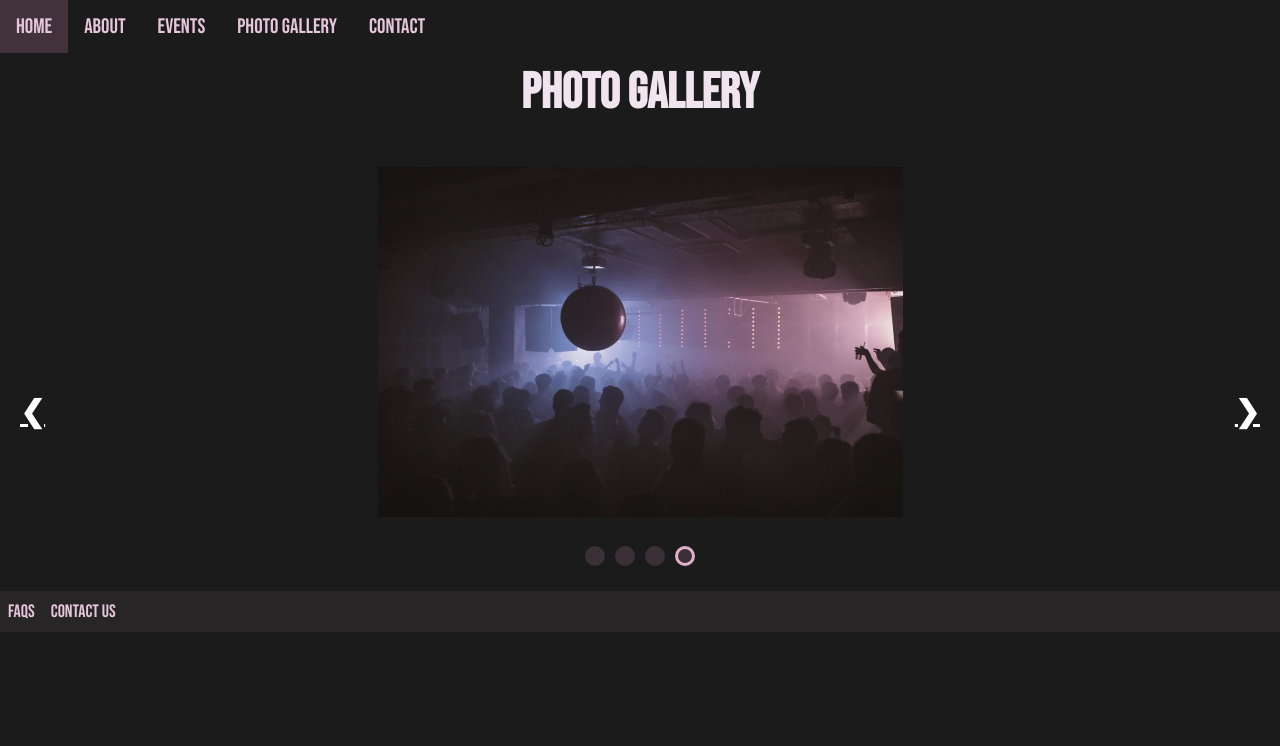
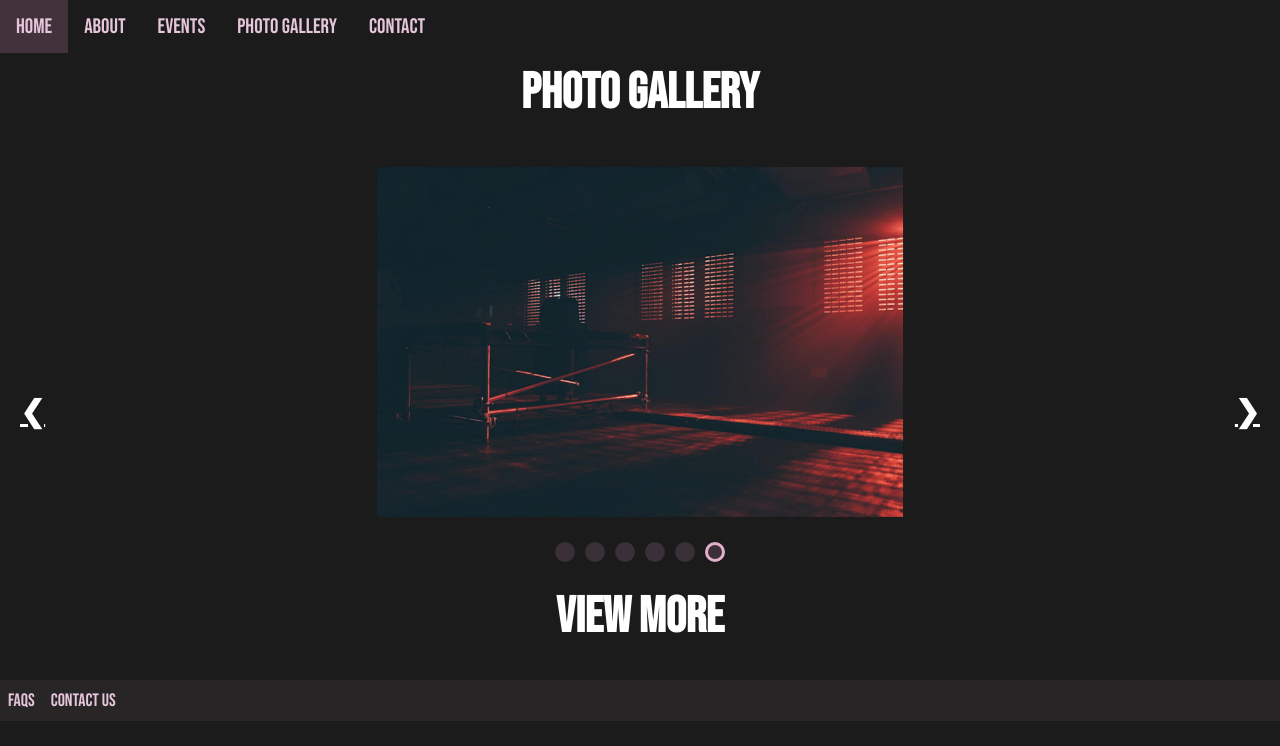
Before and after one commit to LuciaFH/final-project, a plain HTML site: page website/photogallery.html in a window 1280 px wide. Both pictures are taken after a click on the link "Previous". Drawn offline with Linux system fonts and the light colour scheme; a web font is replaced by a local one.

Commit message:
Update to photo gallery.

```diff
--- a/website/photogallery.html
+++ b/website/photogallery.html
@@ -27,7 +27,10 @@
                     </nav>
                   </header>
                 </div>
+
               <h1 id="gallery-title">Photo Gallery</h1>
+
+
             <div class="slide-container">
               <div class="slide fade">
                  <img src="foldclub4.jpg" alt=''>
@@ -41,6 +44,14 @@
               <div class="slide fade">
                 <img src="foldclub2.jpg" alt=''>
               </div>
+              <div class="slide fade">
+                <img src="clubDJ.jpg" alt=''>
+              </div>
+              <div class="slide fade">
+                <img src="foldinterior.jpg" alt=''>
+              </div>
+
+
                <a href="#/" class="prev" title="Previous">&#10094</a>
                <a href="#/" class="next" title="Next">&#10095</a>
              </div>
@@ -49,7 +60,14 @@
                <span class="dot"></span>
                <span class="dot"></span>
                <span class="dot"></span>
+               <span class="dot"></span>
+               <span class="dot"></span>
              </div>
+
+             <div class="photo-section">
+              <h1 id="photo-subtitle">View More</h1>
+             </div>
+
 
       <div class="bottomnav">
         <footer>
--- a/website/style.css
+++ b/website/style.css
@@ -19,6 +19,7 @@ html, body {
     width: 100%;
     height: 100%;
     background-color: rgb(27, 27, 27);
+
 }
 
 ul {
@@ -36,12 +37,12 @@ ul {
 
 }
 
-.fa-bars {
+/* .fa-bars {
   color:rgb(240, 228, 235);
   float: right;
   padding: 10px;
 
-}
+} */
 
 /* refers to class 'topnav' */
 /* 'a' for anchor tag styles the text inside link */
@@ -81,7 +82,6 @@ this formats oversized background image*/
     font-size: 90px;
     color: #fff;
     padding: 0px;
-    line-height: 3;
 }
 
 /* #home-title:hover {
@@ -89,7 +89,7 @@ this formats oversized background image*/
 
 .textbox {
   float:center;
-  justify-content: center;
+  justify-content:center;
 }
 
 .textbox a {
@@ -175,9 +175,10 @@ input[type="submit"]:hover
 #gallery-title{
     font-family:'Bebas Neue';
     font-size: 50px;
-    color:rgb(240, 229, 238);
+    color: white;
     text-align: center;
     padding: 10px;
+
     }
 
 @keyframes fade {
@@ -189,7 +190,6 @@ input[type="submit"]:hover
       opacity: 1;
     }
   }
-
 
   .slide-container {
     display: flex;
@@ -265,7 +265,21 @@ input[type="submit"]:hover
 }
 
 img {
+  float: center;
   object-fit: contain;
-  width:100%;
+  width: 350px;
   height:350px;
+  display:block;
 }
+
+#photo-subtitle {
+  font-family: 'Bebas Neue', cursive;
+  font-size: 50px;
+  color: #fff;
+  padding: 0px;
+}
+
+.photo-section {
+  padding-top: em(70);
+  text-align: center;
+}
```
Also changed, not shown: website/home.html (+1 -1 lines), website/clubDJ.jpg (added), website/foldclub6.jpg (added), website/foldinterior.jpg (added), website/foldoutside2.jpg (added), website/foldoutside3.jpg (added).
